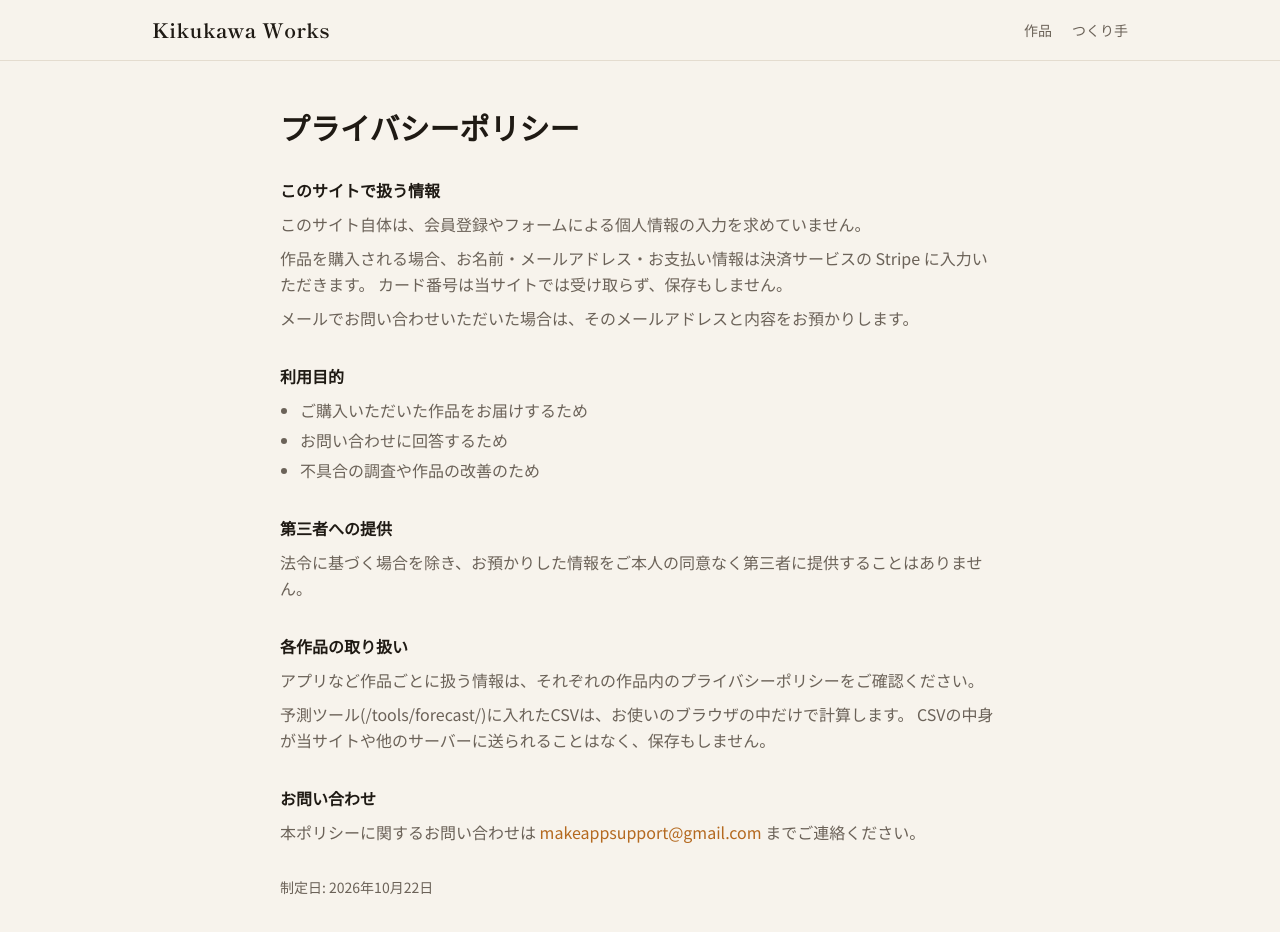
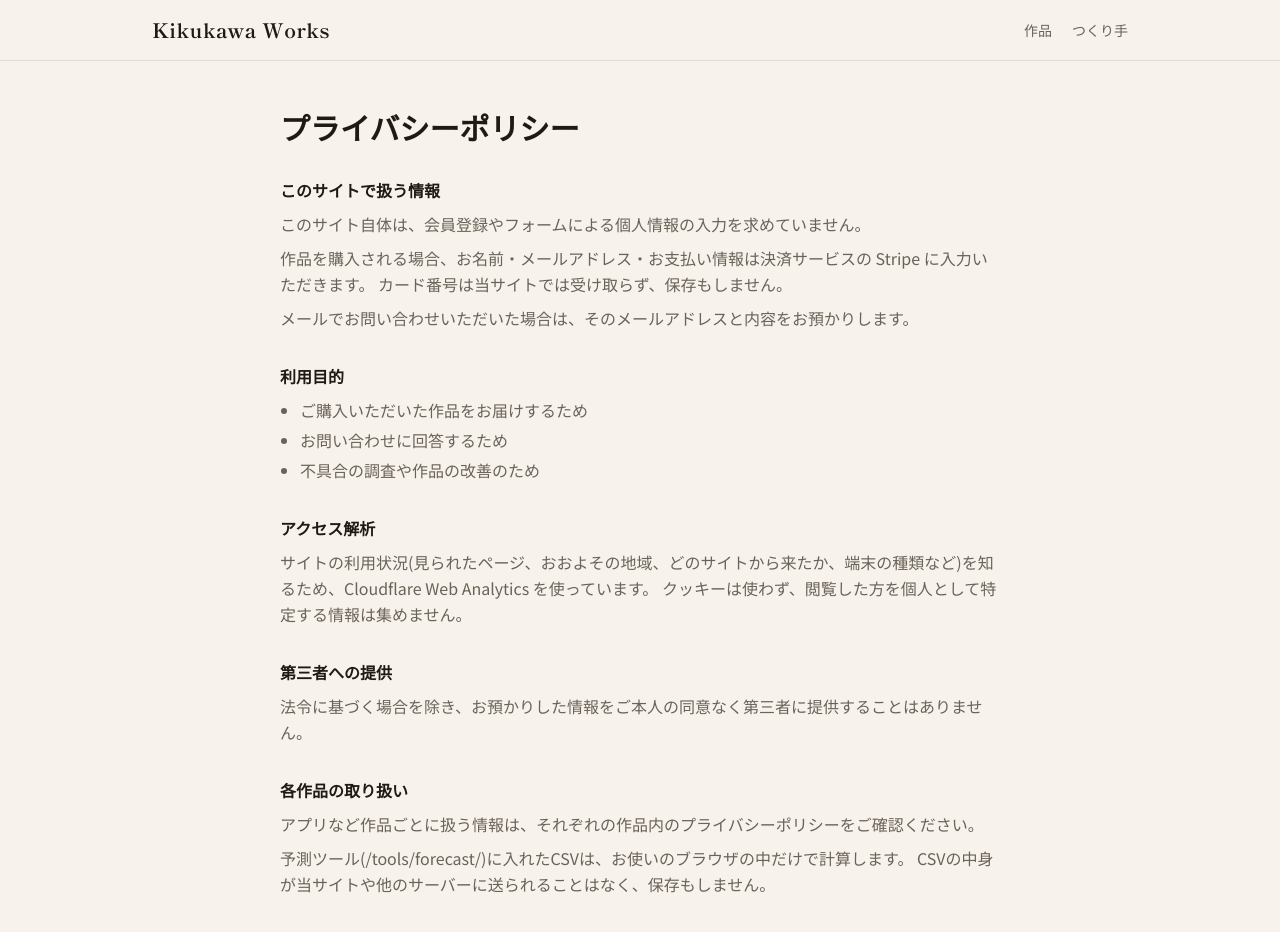
Before and after one commit to yksection9/kikukawa-works, a React (Vite) app: page /privacy in a window 1280 px wide. Shown: the top 932 px of the page. Built offline with nearby package versions, Linux system fonts and the light colour scheme.

Commit message:
プライバシーポリシーにアクセス解析(Cloudflare Web Analytics)を追加
Co-Authored-By: Claude Opus 5.5 (1M context) <noreply@anthropic.com>
Claude-Session: https://claude.ai/code/session_01LFprZwC8zGDUxygU96RPaw

```diff
--- a/src/pages/Privacy.tsx
+++ b/src/pages/Privacy.tsx
@@ -32,6 +32,12 @@ export function Privacy() {
             <li>不具合の調査や作品の改善のため</li>
           </ul>
         </Section>
+        <Section title="アクセス解析">
+          <p>
+            サイトの利用状況(見られたページ、おおよその地域、どのサイトから来たか、端末の種類など)を知るため、Cloudflare Web Analytics を使っています。
+            クッキーは使わず、閲覧した方を個人として特定する情報は集めません。
+          </p>
+        </Section>
         <Section title="第三者への提供">
           <p>法令に基づく場合を除き、お預かりした情報をご本人の同意なく第三者に提供することはありません。</p>
         </Section>
@@ -49,7 +55,7 @@ export function Privacy() {
             までご連絡ください。
           </p>
         </Section>
-        <p className="text-sm text-sub">制定日: 2026年10月22日</p>
+        <p className="text-sm text-sub">制定日: 2026年10月22日 / 改定日: 2026年10月25日(アクセス解析を追加)</p>
       </div>
     </div>
   )
```
